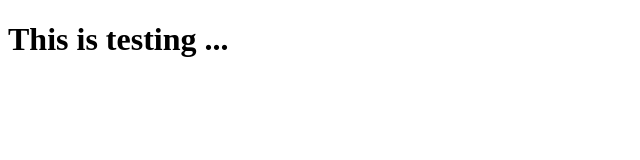
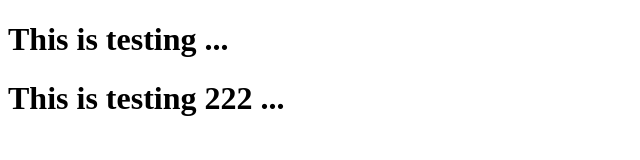
Before and after one commit to adeelidl/test, a plain HTML site: page index.html in a window 1280 px wide. Shown: the whole page, without its empty margins (0-640 px from the left). Drawn offline with Linux system fonts and the light colour scheme.

Commit message:
modified index.html

```diff
--- a/index.html
+++ b/index.html
@@ -9,5 +9,7 @@
 
 <h1>This is testing ...</h1>
 
+<h1>This is testing 222 ...</h1>
+
 </body>
 </html>
```
